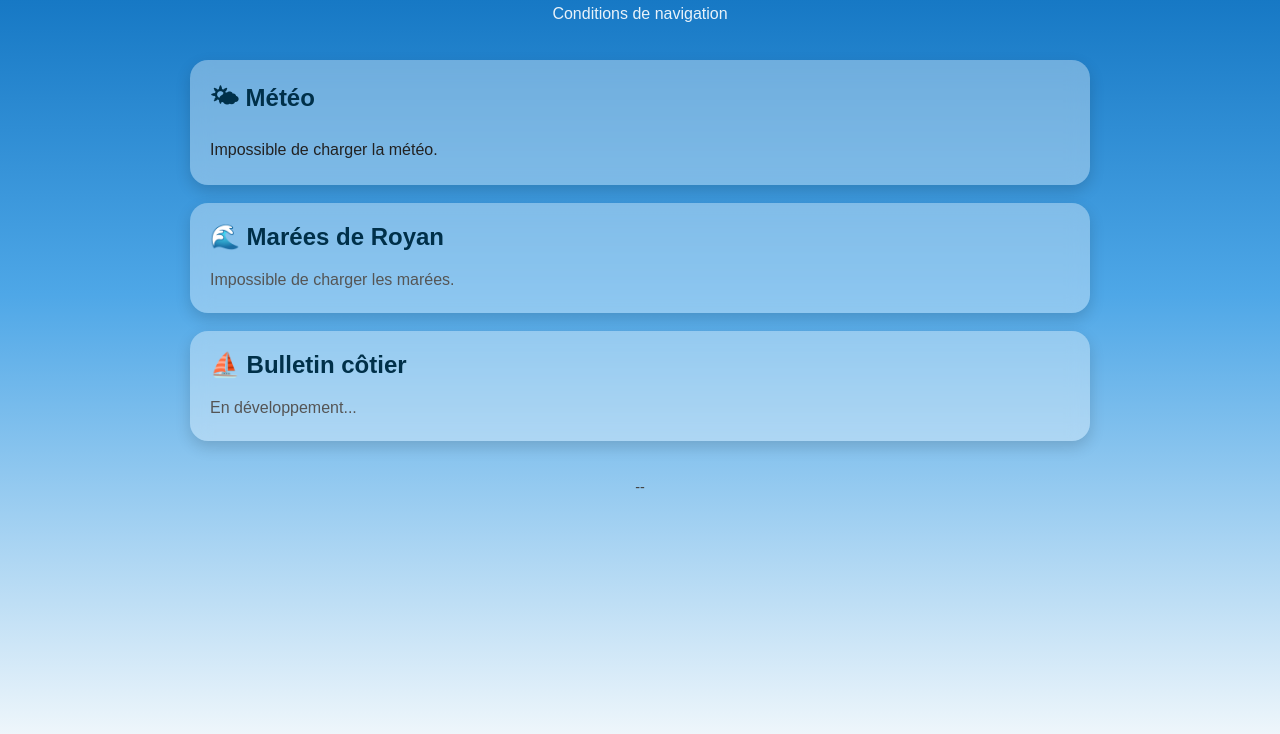
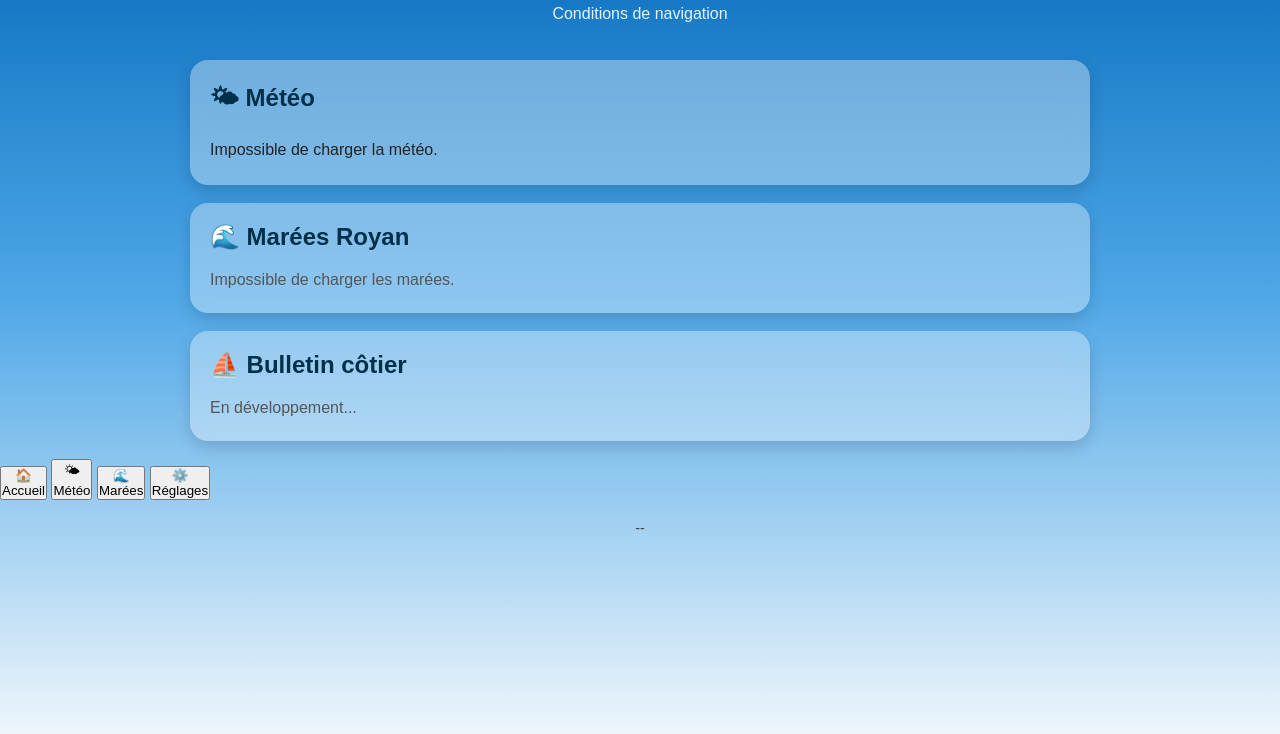
Before and after one commit to skuntzmann/Navigoupa, a website: page index.html in a window 1280 px wide. Shown: the part 66-800 px from the top of the page. Drawn offline with Linux system fonts and the light colour scheme; no server answers.

Commit message:
Refactor HTML structure and update sections

```diff
--- a/index.html
+++ b/index.html
@@ -45,7 +45,9 @@
 
 </header>
 
-<main>
+<main id="app">
+
+    <section id="page-home" class="page active">
 
         <section class="card">
 
@@ -61,7 +63,7 @@
 
         <section class="card">
 
-        <h2>🌊 Marées de Royan</h2>
+            <h2>🌊 Marées Royan</h2>
 
             <div id="tides">
 
@@ -83,7 +85,37 @@
 
         </section>
 
+    </section>
+
 </main>
+
+<nav id="bottom-nav">
+
+    <button id="nav-home">
+
+        🏠<br>Accueil
+
+    </button>
+
+    <button id="nav-weather">
+
+        🌤<br>Météo
+
+    </button>
+
+    <button id="nav-tides">
+
+        🌊<br>Marées
+
+    </button>
+
+    <button id="nav-settings">
+
+        ⚙️<br>Réglages
+
+    </button>
+
+</nav>
 
 <footer>
 
```
Lines whose indentation alone changed are shown as unchanged.
